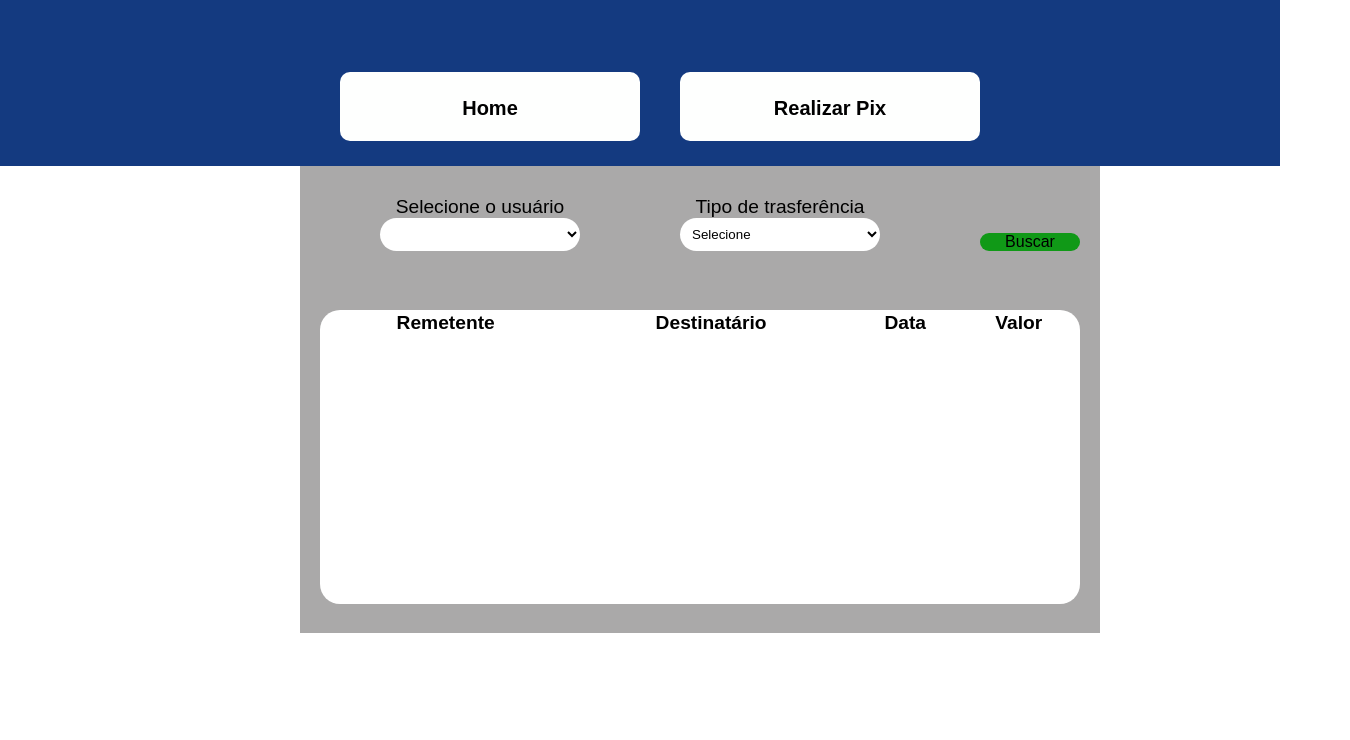
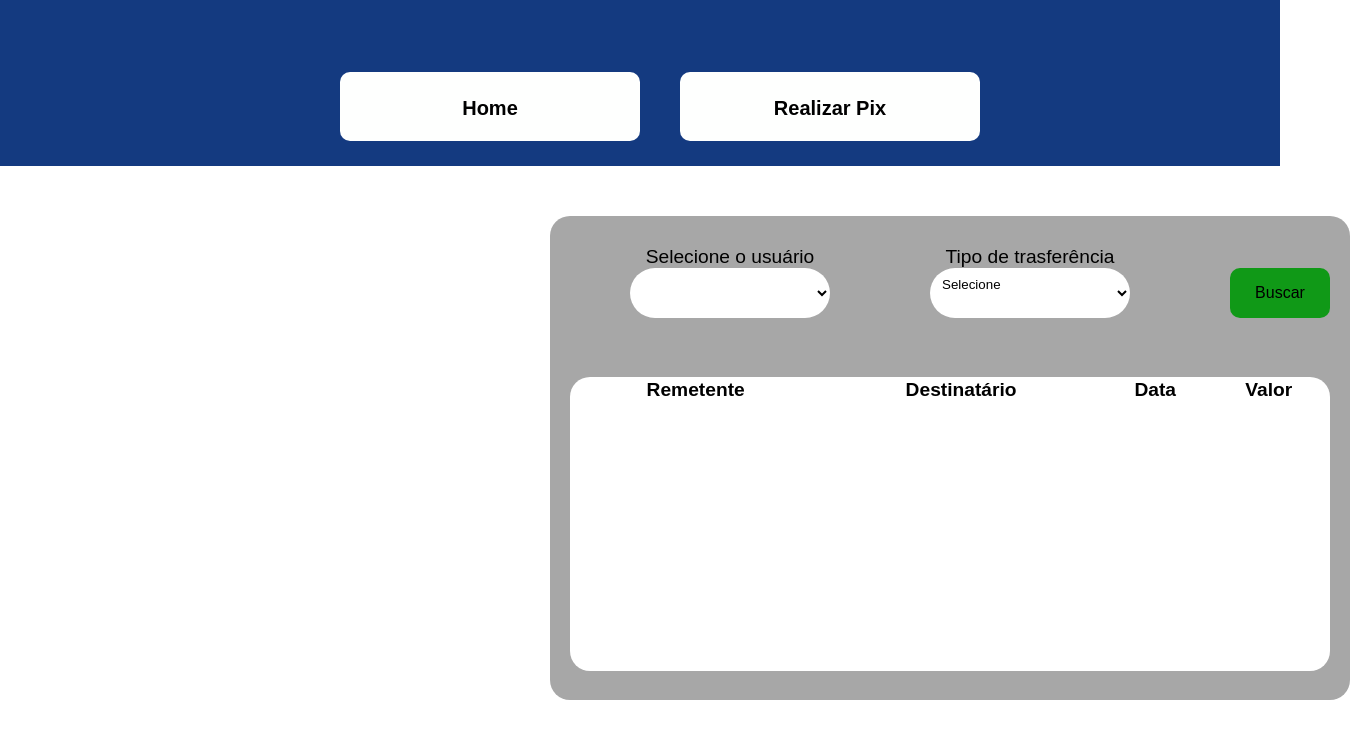
Before and after one commit to robsonwssantos/Trabalho_Pix, a website: page frontend/listar.html in a window 1280 px wide. Shown: the part 60-800 px from the top of the page, 1350 px wide, since content can reach past the window. Drawn offline with Linux system fonts and the light colour scheme; no server answers.

Commit message:
Versão melhorada do front-end, faltando algumas funções back-end

```diff
--- a/frontend/css/button.css
+++ b/frontend/css/button.css
@@ -36,8 +36,10 @@
     text-decoration: none;
     background-color: #109917;
     border: none;
+
     border-radius: 10px;
     font-size: medium;
     margin-left: 60px;
     width: 100px;
+    height: 50px;
 }
--- a/frontend/css/footer.css
+++ b/frontend/css/footer.css
@@ -1,6 +1,7 @@
 footer{
     margin-top: 300px;
     padding: 22px;
+    padding-bottom: 23px;
     background-color: #143a80;
     color: #fff;
 }
--- a/frontend/css/style.css
+++ b/frontend/css/style.css
@@ -6,13 +6,16 @@
 
 
 .section{
-    background-color: rgb(170, 169, 169);
-    max-height: 800px;
-    max-width: 800px;
-    margin-left: 300px;
+    background-color: rgb(167, 167, 167);
+    margin-top: 50px;
+    border-radius: 20px;
+    width: 800px;
+    margin-left: 550px;
+
 }
 .table-list{
     background-color: #ffffff;
+    margin-left: 0px;
     width: 760px;
     height: 360px;
     justify-content: center;
@@ -52,15 +55,17 @@ div{
 
 input{
     width: 350px;
+    height: 50px;
     border-radius: 5px;
     border: none;
     background-color: white;
 }
 select{
     width: 350px;
+    height: 50px;
     border-radius: 5px;
     box-shadow: none;
-    border: none;
+    border: none;    flex-direction: column;
     background-color: white;
 }
 
```
